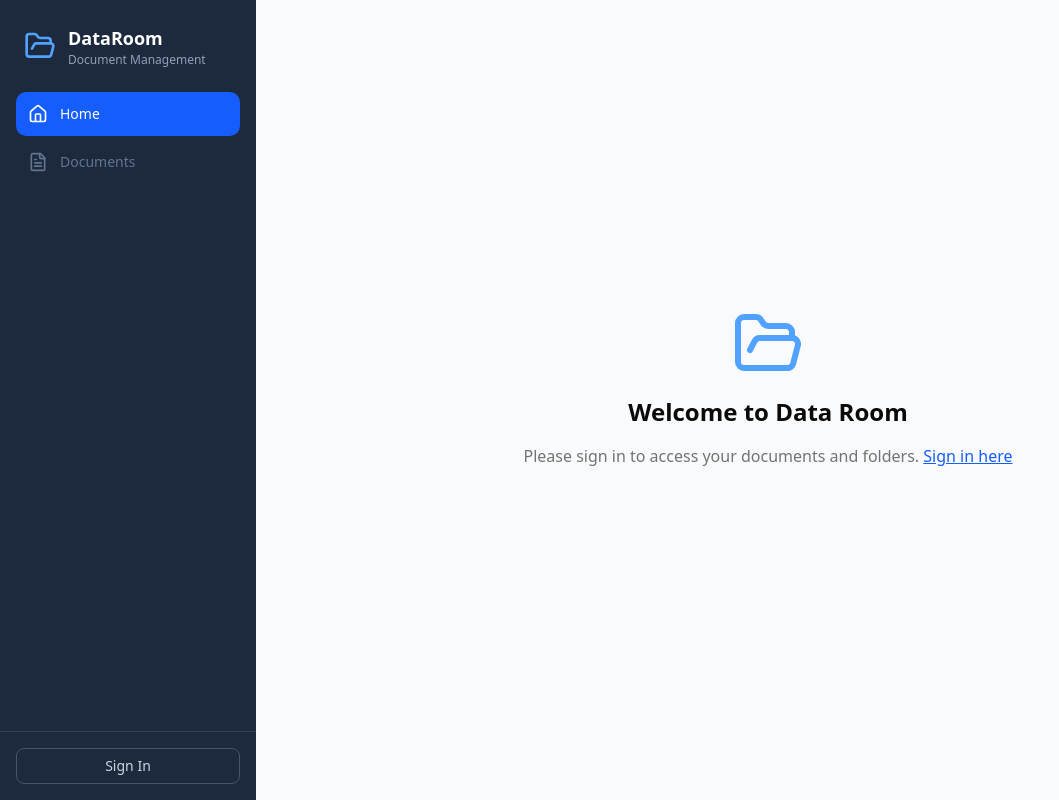
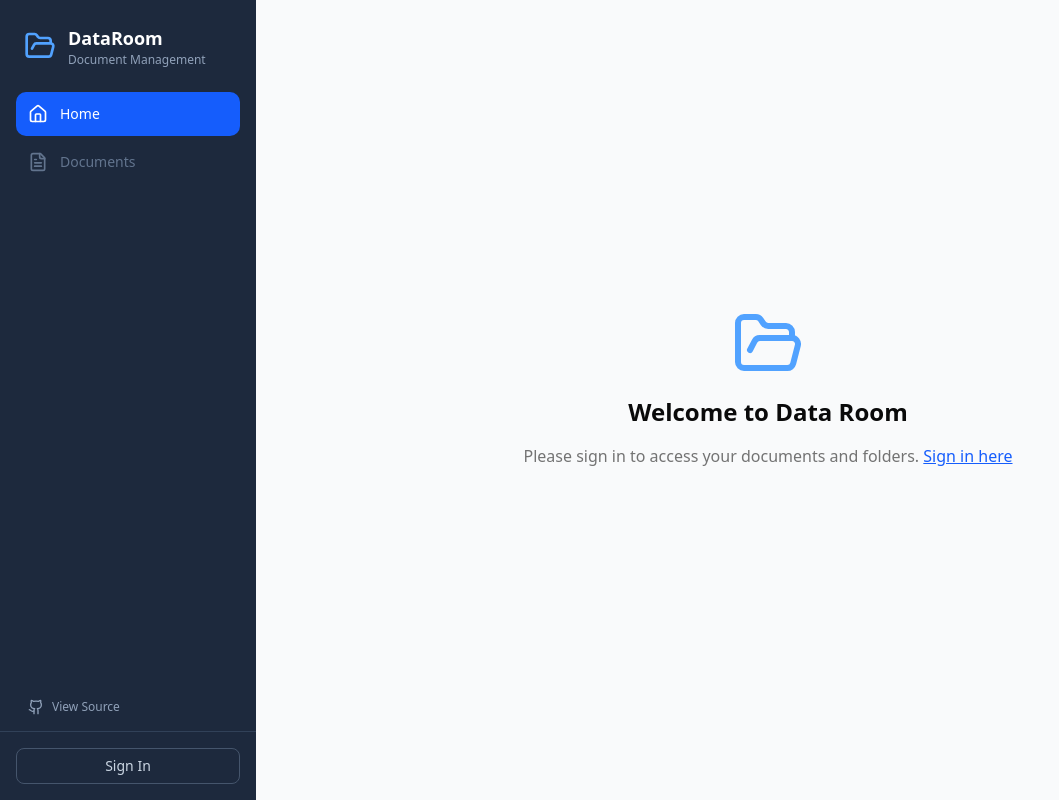
Before and after one commit to alexdochitoiu/data-room, a Next.js app: page / in a window 1280 px wide. Shown: the whole page, without its empty margins (0-1059 px from the left). Built offline with nearby package versions, Linux system fonts and the light colour scheme; no server answers.

Commit message:
feat: add source code link to sidebar with GitHub icon

```diff
--- a/src/components/SidebarLayout.tsx
+++ b/src/components/SidebarLayout.tsx
@@ -3,7 +3,7 @@
 import { useSession, signOut, signIn } from 'next-auth/react';
 import Link from 'next/link';
 import { usePathname } from 'next/navigation';
-import { Home, FileText, LogOut } from 'lucide-react';
+import { Home, FileText, LogOut, Github } from 'lucide-react';
 import Logo from '@/components/Logo';
 import { Avatar, AvatarFallback, AvatarImage } from '@/components/ui/avatar';
 import { Button } from '@/components/ui/button';
@@ -77,6 +77,19 @@ export default function SidebarLayout({ children }: SidebarLayoutProps) {
           })}
         </nav>
 
+        {/* Source Code Link */}
+        <div className="px-4 pb-2">
+          <a
+            href="https://github.com/alexdochitoiu/data-room"
+            target="_blank"
+            rel="noopener noreferrer"
+            className="flex items-center px-3 py-2 text-xs font-medium rounded-lg text-slate-400 hover:bg-slate-700 hover:text-slate-300 transition-colors"
+          >
+            <Github className="mr-2 h-4 w-4" />
+            View Source
+          </a>
+        </div>
+
         {/* User Profile / Login */}
         <div className="p-4 border-t border-slate-700">
           {session ? (
```
